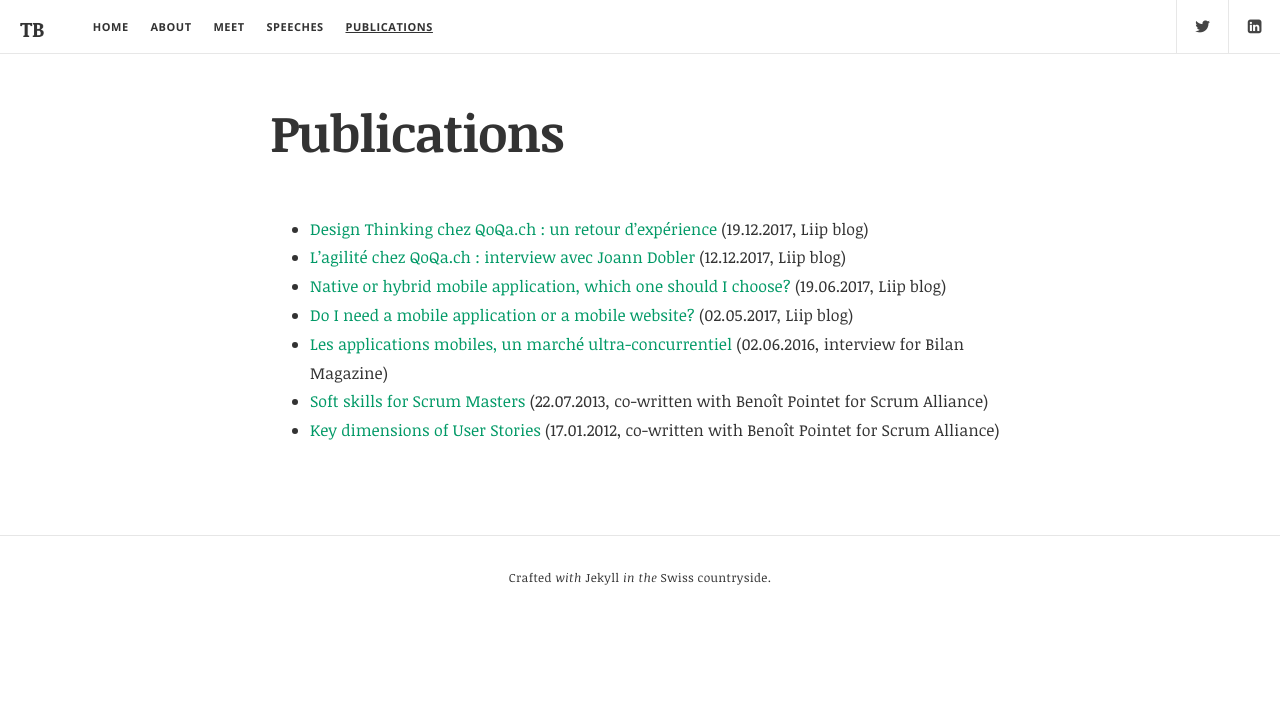
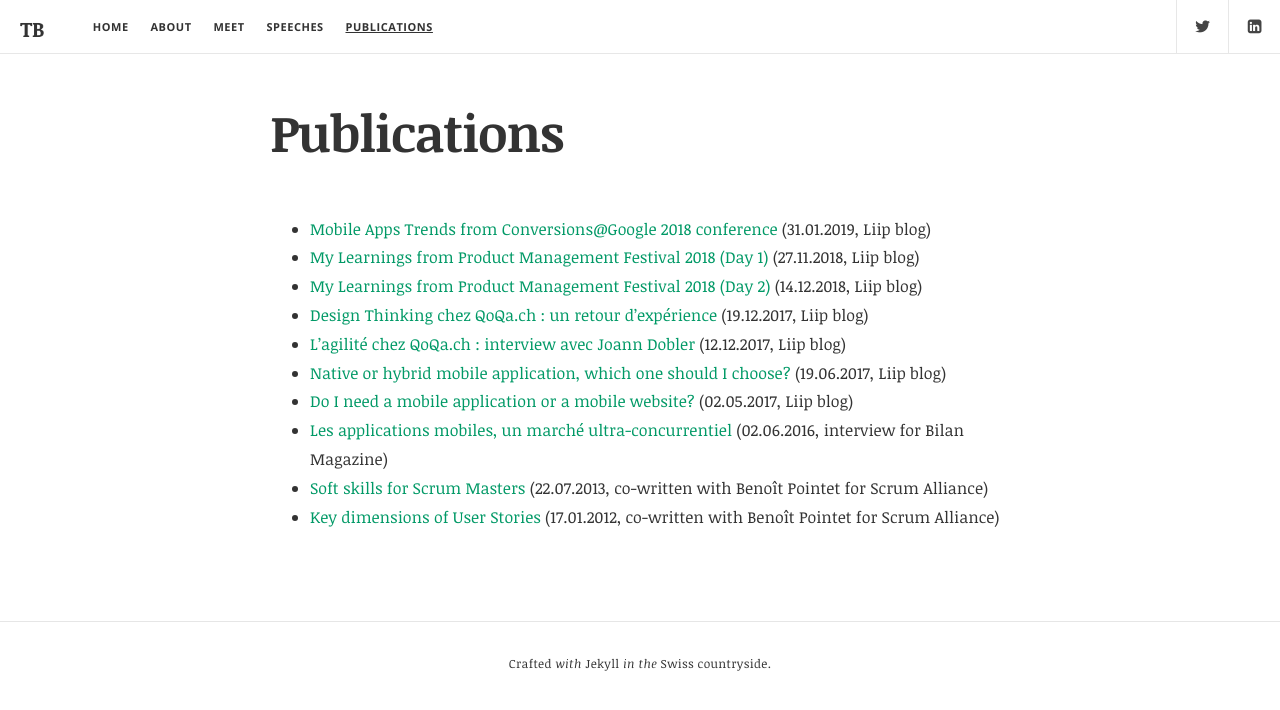
Before and after one commit to skeud/skeud.github.io, a Jekyll site: the page built from publications/index.md, in a window 1280 px wide. Shown: the top 710 px of the page. Built offline with Jekyll 4.4.1, drawn with Linux system fonts in a browser that asks for light colours.

Commit message:
Add new blogposts published on the Liip blog

```diff
--- a/publications/index.md
+++ b/publications/index.md
@@ -14,6 +14,9 @@ order: 5
 					</header>
 					<div class="entry-content">
 						<ul>
+							<li><a href="hhttps://www.liip.ch/en/blog/mobile-apps-trends-from-conversions-at-google-conference" target="_blank">Mobile Apps Trends from Conversions@Google 2018 conference</a> (31.01.2019, Liip blog)</li>
+							<li><a href="https://www.liip.ch/en/blog/my-learnings-from-product-management-festival-2018-day-2" target="_blank">My Learnings from Product Management Festival 2018 (Day 1)</a> (27.11.2018, Liip blog)</li>
+							<li><a href="https://www.liip.ch/en/blog/my-learnings-from-the-product-management-festival-2018-day-1" target="_blank">My Learnings from Product Management Festival 2018 (Day 2)</a> (14.12.2018, Liip blog)</li>
 							<li><a href="https://www.liip.ch/en/blog/design-thinking-chez-qoqa-un-retour-d-experience" target="_blank">Design Thinking chez QoQa.ch : un retour d’expérience</a> (19.12.2017, Liip blog)</li>
 							<li><a href="https://www.liip.ch/en/blog/l-agilite-chez-qoqa-interview-avec-joann-dobler" target="_blank">L’agilité chez QoQa.ch : interview avec Joann Dobler</a> (12.12.2017, Liip blog)</li>
 							<li><a href="https://www.liip.ch/en/blog/native-or-hybrid-mobile-application-which-one-should-i-choose" target="_blank">Native or hybrid mobile application, which one should I choose?</a> (19.06.2017, Liip blog)</li>
```
